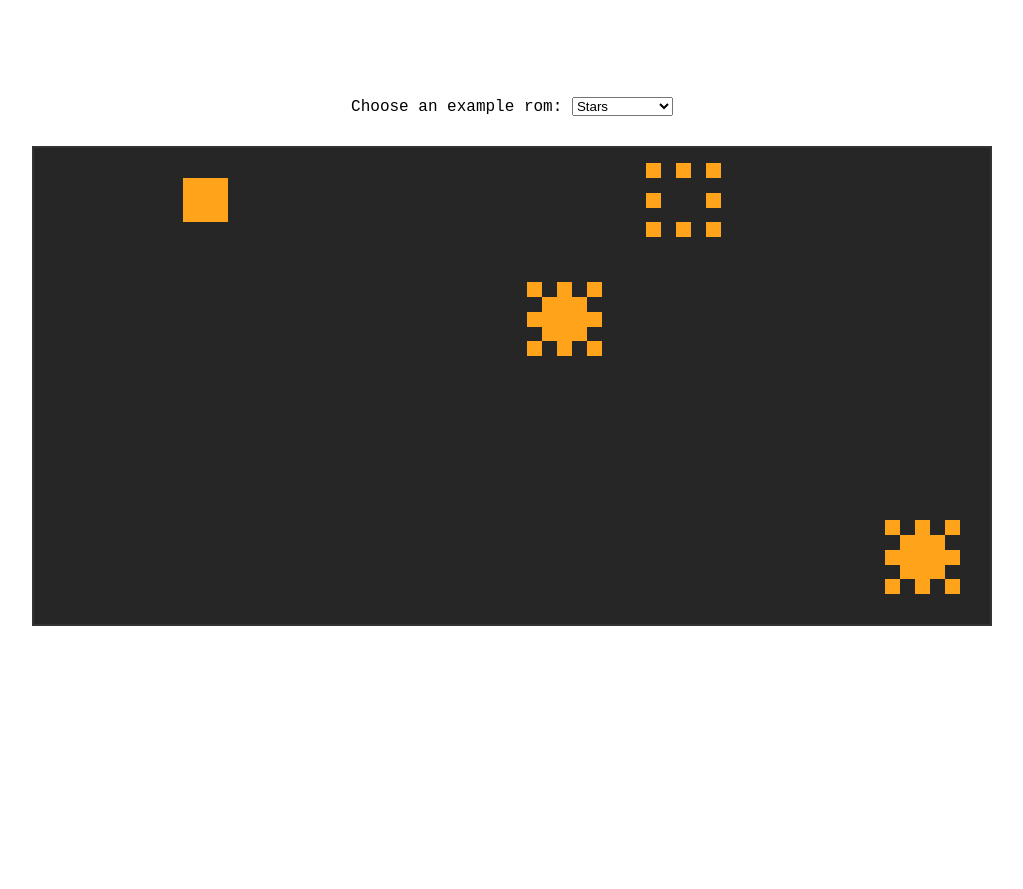
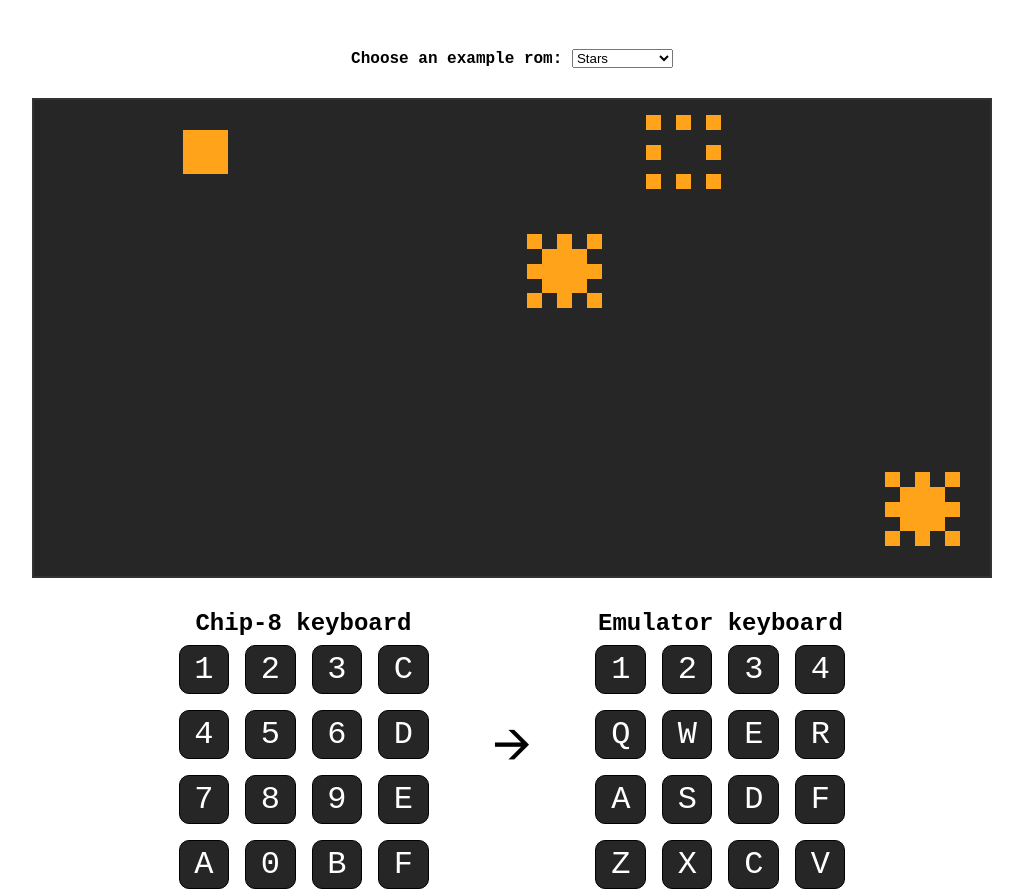
Before and after one commit to gabi1447/chip-8-emulator, a website with bundled scripts: page index.html in a window 1280 px wide. Shown: the part 57-946 px from the top of the page, without its empty margins (128-1151 px from the left). Before the commit the page ends 800 px from the top, so only its background shows below. Built offline with nearby package versions, Linux system fonts and the light colour scheme.

Commit message:
Add keyboard distributions

```diff
--- a/index.html
+++ b/index.html
@@ -12,7 +12,7 @@
 
         <div class="container">
             <div>
-                <label for="roms">Choose an example rom:</label>
+                <label for="roms"><b>Choose an example rom:</b></label>
 
                 <select name="roms" id="roms">
                     <option value="stars">Stars</option>
@@ -31,6 +31,52 @@
                 </select>
             </div>
             <div class="wrapper"></div>
+            <div class="keypadsContainer">
+                <div class="keyboardContainer">
+                    <h2>Chip-8 keyboard</h2>
+                    <div class="keyboard">
+                        <div class="key">1</div>
+                        <div class="key">2</div>
+                        <div class="key">3</div>
+                        <div class="key">C</div>
+                        <div class="key">4</div>
+                        <div class="key">5</div>
+                        <div class="key">6</div>
+                        <div class="key">D</div>
+                        <div class="key">7</div>
+                        <div class="key">8</div>
+                        <div class="key">9</div>
+                        <div class="key">E</div>
+                        <div class="key">A</div>
+                        <div class="key">0</div>
+                        <div class="key">B</div>
+                        <div class="key">F</div>
+                    </div>
+                </div>
+
+                <div class="arrow">🡪</div>
+                <div class="keyboardContainer">
+                    <h2>Emulator keyboard</h2>
+                    <div class="keyboard">
+                        <div class="key">1</div>
+                        <div class="key">2</div>
+                        <div class="key">3</div>
+                        <div class="key">4</div>
+                        <div class="key">Q</div>
+                        <div class="key">W</div>
+                        <div class="key">E</div>
+                        <div class="key">R</div>
+                        <div class="key">A</div>
+                        <div class="key">S</div>
+                        <div class="key">D</div>
+                        <div class="key">F</div>
+                        <div class="key">Z</div>
+                        <div class="key">X</div>
+                        <div class="key">C</div>
+                        <div class="key">V</div>
+                    </div>
+                </div>
+            </div>
         </div>
     </body>
 </html>
--- a/styles.css
+++ b/styles.css
@@ -14,12 +14,46 @@ body {
 h1 {
     text-align: center;
     font-size: clamp(2rem, 6vh, 5rem);
-    margin-bottom: 100px;
+    margin-bottom: 20px;
 }
 
 .wrapper {
     margin-top: 30px;
     gap: 1rem;
+}
+
+.keypadsContainer {
+    display: flex;
+    margin-top: 2rem;
+    align-items: center;
+    gap: 4rem;
+}
+
+.keyboardContainer {
+    display: flex;
+    flex-direction: column;
+    align-items: center;
+    justify-content: center;
+    gap: 0.5rem;
+}
+
+.keyboard {
+    display: grid;
+    grid-template-columns: repeat(4, 1fr);
+    grid-template-rows: repeat(4, 1fr);
+    gap: 1rem;
+    font-size: 2rem;
+    min-width: 250px;
+    max-width: 250px;
+}
+
+.key {
+    border: 1px solid black;
+    border-radius: 10px;
+    background-color: #262626;
+    color: white;
+    padding: 5px;
+    text-align: center;
 }
 
 .container,
@@ -30,3 +64,11 @@ h1 {
     justify-content: center;
     align-items: center;
 }
+
+#roms {
+    margin-top: 2rem;
+}
+
+.arrow {
+    font-size: 3rem;
+}
```
